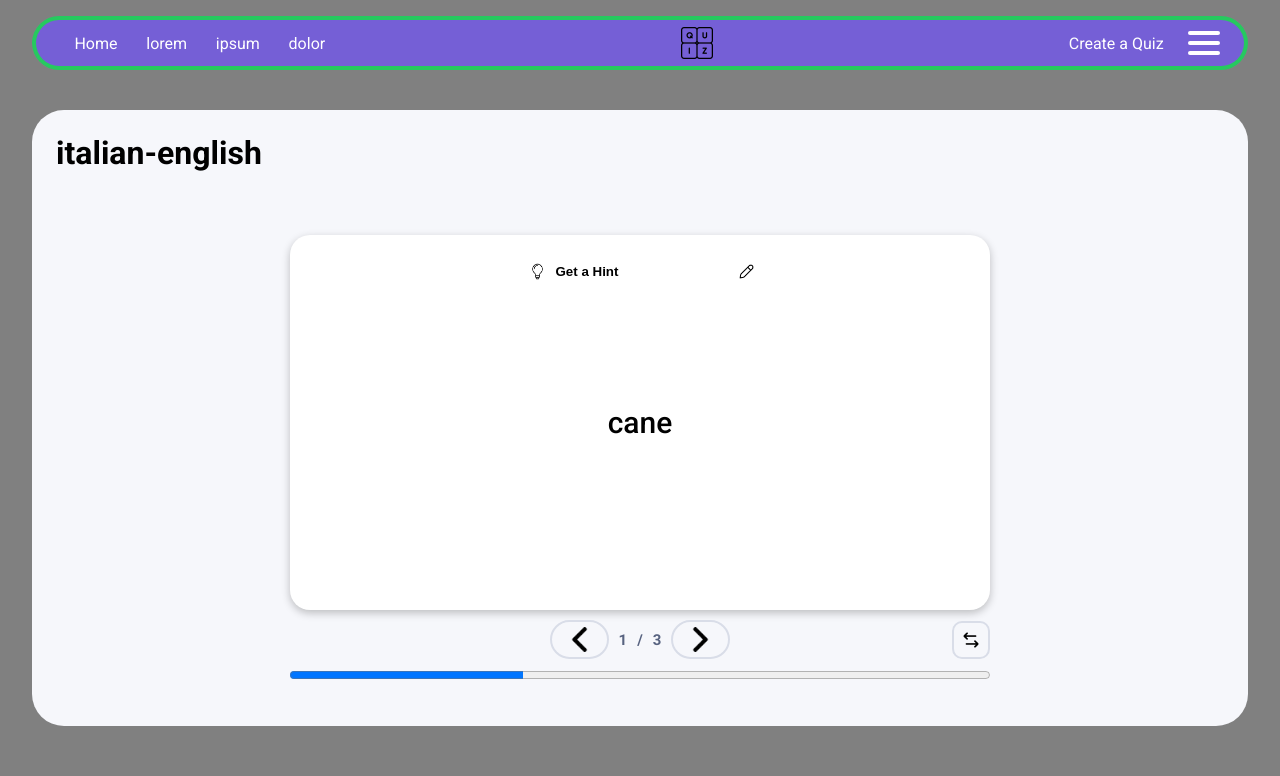
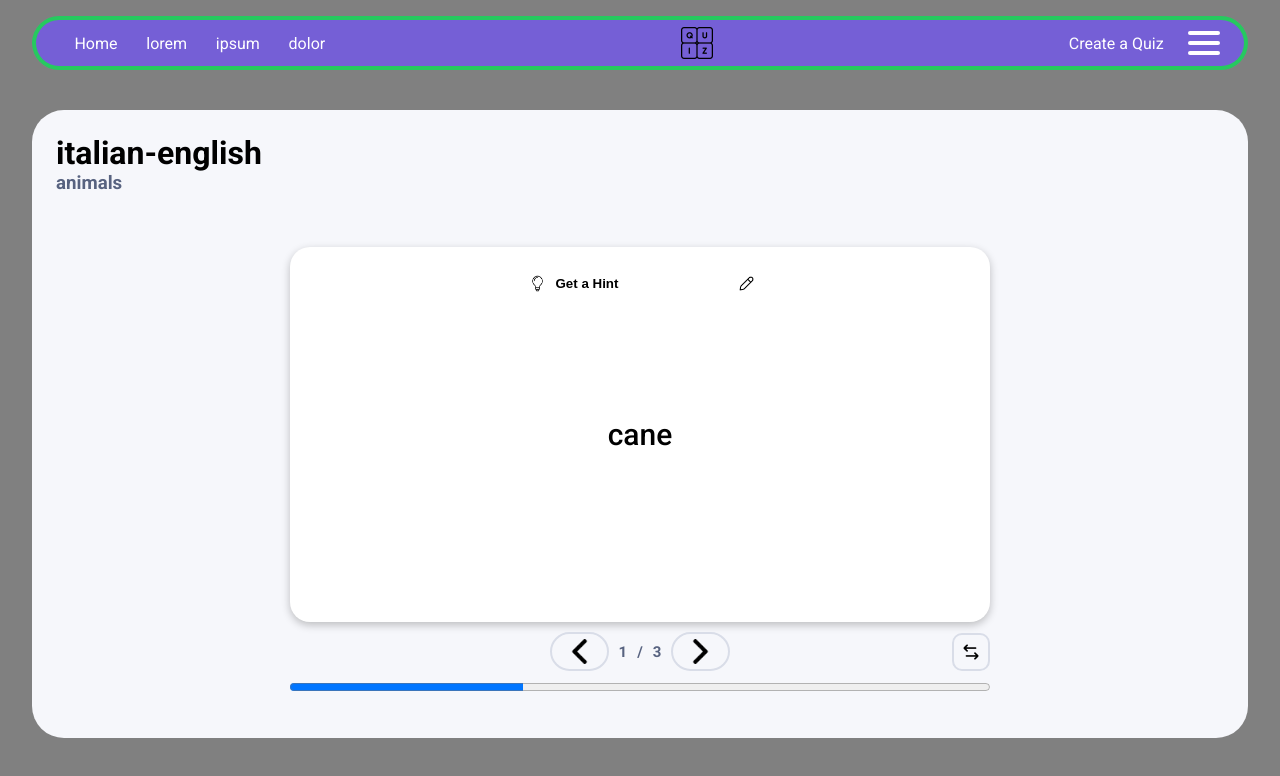
Before and after one commit to Irakliik/flashcards-angular, an Angular app: page /flashcards/m1 in a window 1280 px wide. Shown: the top 776 px of the page. Built offline with nearby package versions, Linux system fonts and the light colour scheme.

Commit message:
add description

```diff
--- a/src/app/flashcards/flashcards.component.css
+++ b/src/app/flashcards/flashcards.component.css
@@ -9,8 +9,11 @@
   padding: 1.5rem;
 }
 
-.flashcards-main__h1 {
-  margin-bottom: 50px;
+.flashcards-main__title {
+}
+.flashcards-main__description {
+  margin-bottom: 40px;
+  color: #586380;
 }
 
 .flashcards-stuff-container {
--- a/src/app/flashcards/flashcards.component.html
+++ b/src/app/flashcards/flashcards.component.html
@@ -1,7 +1,8 @@
 <router-outlet />
 
 <main class="flashcards-main">
-  <h1 class="flashcards-main__h1">{{ selectedSet()!.title }}</h1>
+  <h1 class="flashcards-main__title">{{ selectedSet()!.title }}</h1>
+  <h3 class="flashcards-main__description">{{ selectedSet()!.description }}</h3>
 
   <div class="flashcards-stuff-container">
     <app-board
```
